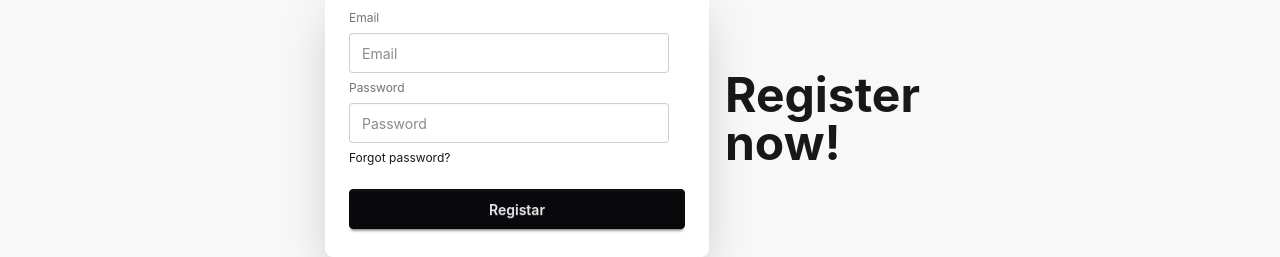
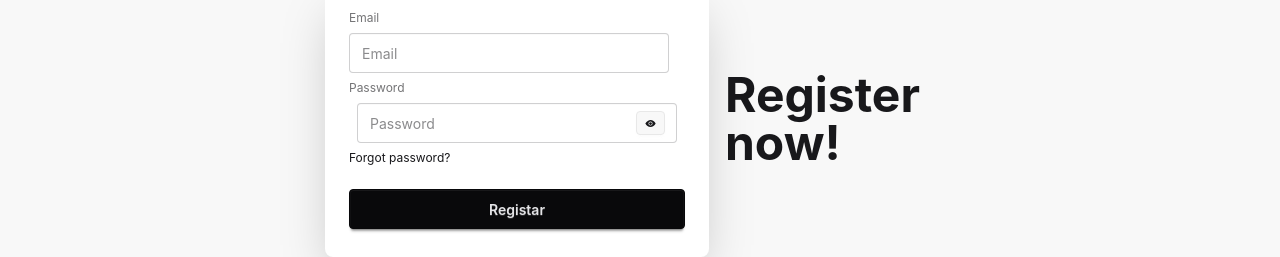
Before and after one commit to mdhafizulislam2004/About_Firebase_02, a React (Vite) app in the folder Email_Passowrd_project/: page /register in a window 1280 px wide. Shown: the part 345-602 px from the top of the page. Built offline with nearby package versions, Linux system fonts and the light colour scheme.

Commit message:
Eye Section/Show Password Btn add

```diff
--- a/Email_Passowrd_project/package.json
+++ b/Email_Passowrd_project/package.json
@@ -14,6 +14,7 @@
     "firebase": "^12.15.0",
     "react": "^19.2.7",
     "react-dom": "^19.2.7",
+    "react-icons": "^5.7.0",
     "react-router": "^8.1.0",
     "react-toastify": "^11.1.0",
     "tailwindcss": "^4.3.2"
--- a/Email_Passowrd_project/src/Components/Register.jsx
+++ b/Email_Passowrd_project/src/Components/Register.jsx
@@ -1,12 +1,16 @@
 import { createUserWithEmailAndPassword } from "firebase/auth";
+import { IoEyeSharp } from "react-icons/io5";
+import { FaEyeSlash } from "react-icons/fa";
 import { auth } from "../Firebase/Firebase.config";
 // import { useState } from "react";
 import { toast } from "react-toastify";
+import { useState } from "react";
 
 const Register = () => {
 
     // const[Error,setError]=useState('')
     // const [success,setSuccess]=useState(false)
+    const[showPasswrod,setShowPassword]=useState(false)
 
     const submitHendaler = (e) => {
         e.preventDefault()
@@ -30,6 +34,10 @@ const Register = () => {
             })
     }
 
+    const toggleShowPassword=()=>{
+        setShowPassword(!showPasswrod)
+    }
+
     return (
         <div className="hero bg-base-200 min-h-screen">
             <div className="hero-content flex-col lg:flex-row-reverse">
@@ -43,7 +51,12 @@ const Register = () => {
                                 <label className="label">Email</label>
                                 <input type="email" className="input" placeholder="Email" name="email" />
                                 <label className="label">Password</label>
-                                <input type="password" className="input" name="password" placeholder="Password" />
+                                <div className="relative text-center">
+                                    <input type={showPasswrod?"text":"password"} className="input" name="password" placeholder="Password" />
+                                    <button onClick={toggleShowPassword} className="btn btn-xs absolute top-2 right-5" type="button">{showPasswrod?<FaEyeSlash />
+:<IoEyeSharp />
+}</button>
+                                </div>
                                 <div><a className="link link-hover">Forgot password?</a></div>
                                 <button className="btn btn-neutral mt-4">Registar</button>
                             </fieldset>
```
Also changed, not shown: 1 other file (tests, documents, lock files or other folders).
